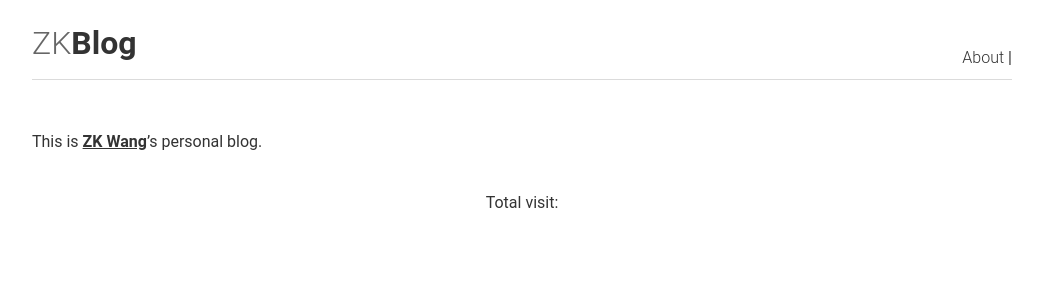
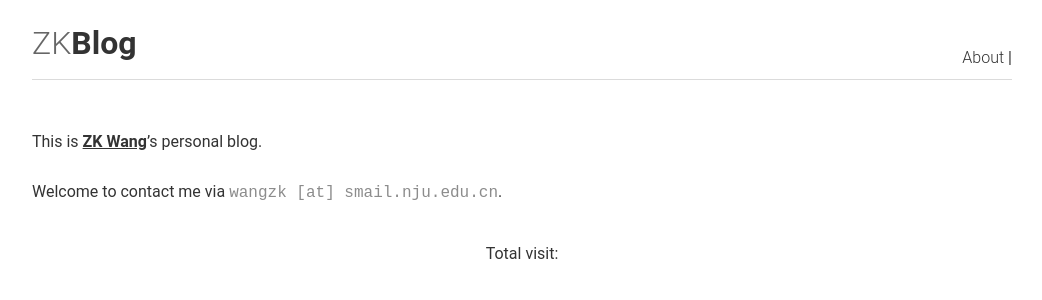
Before and after one commit to wangzk/wangzk.github.io, a Jekyll site: the page built from about.md, in a window 1280 px wide. Shown: the top 300 px of the page, without its empty margins (118-1160 px from the left). Built offline with Jekyll 4.4.1, drawn with Linux system fonts in a browser that asks for light colours; comment, search, counter and statistics services are not loaded.

Commit message:
Add contact information on the about page.

```diff
--- a/about.md
+++ b/about.md
@@ -4,3 +4,5 @@ title: About
 description: About page
 ---
 This is [ZK Wang](http://pasa-bigdata.nju.edu.cn/people/wangzhaokang/index.html)'s personal blog.
+
+Welcome to contact me via `wangzk [at] smail.nju.edu.cn`.
```
